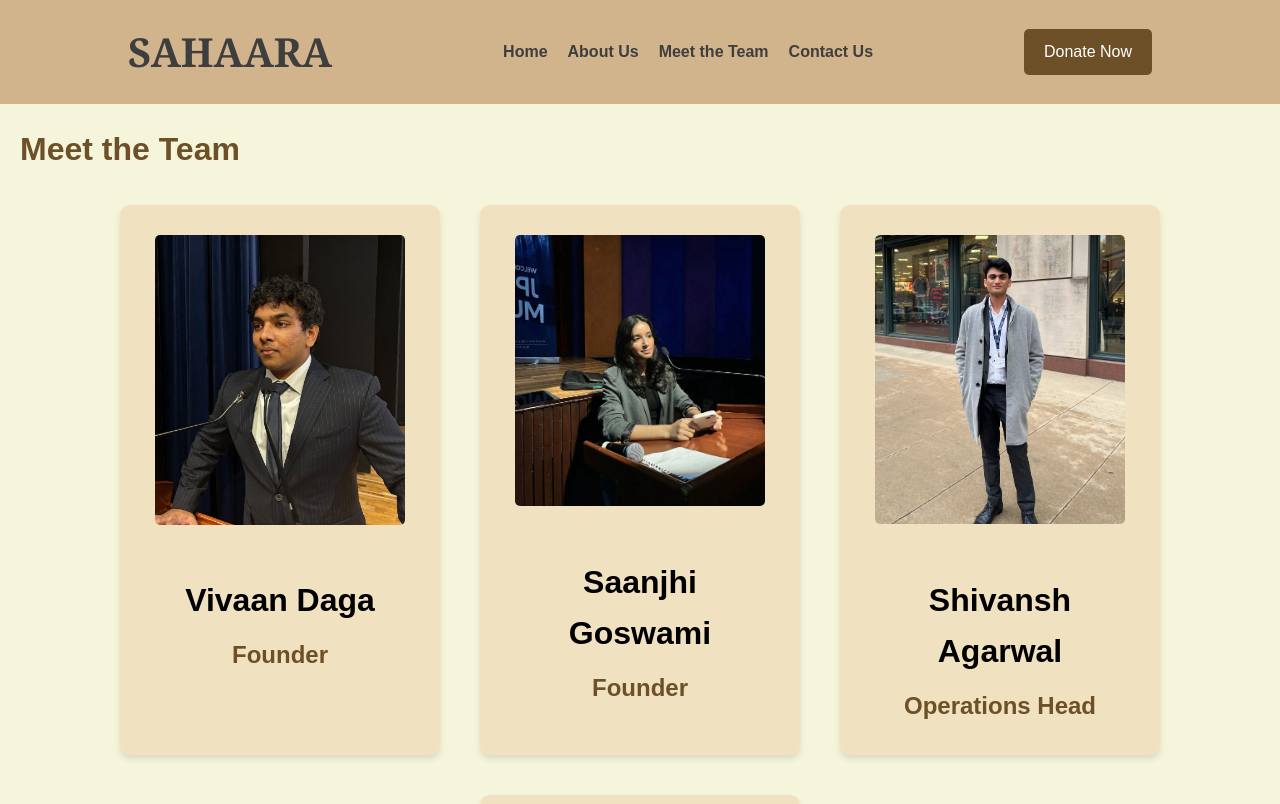
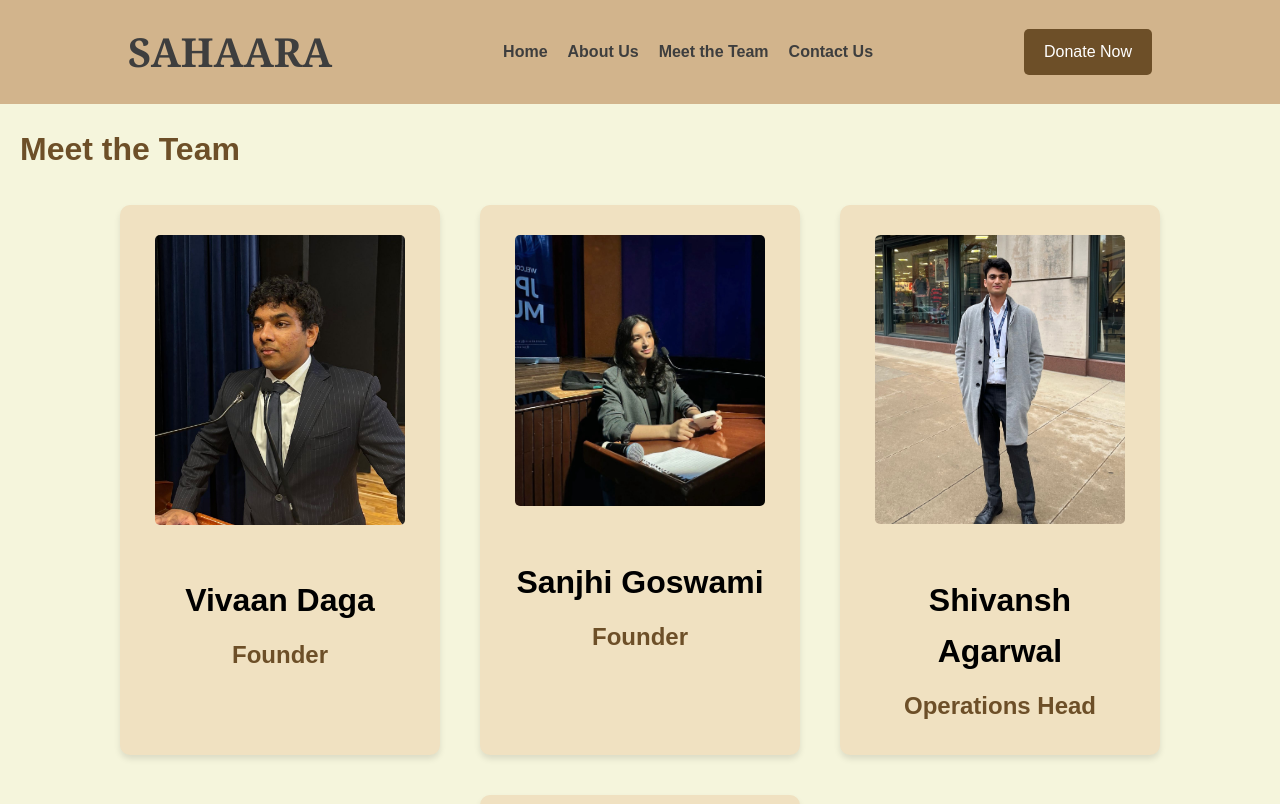
Before and after one commit to vivaandaga21/sahaara, a plain HTML site: page team.html in a window 1280 px wide. Shown: the top 804 px of the page. Drawn offline with nearby package versions, Linux system fonts and the light colour scheme.

Commit message:
Update team.html

```diff
--- a/team.html
+++ b/team.html
@@ -34,7 +34,7 @@
                 </div>
                 <div class="team-member founder">
                     <img src="saanjhi.jpeg" class="fitter" alt="Saanjhi Goswami">
-                    <h4>Saanjhi Goswami</h4>
+                    <h4>Sanjhi Goswami</h4>
                     <p>Founder</p>
                 </div>
                 <div class="team-member">
```
